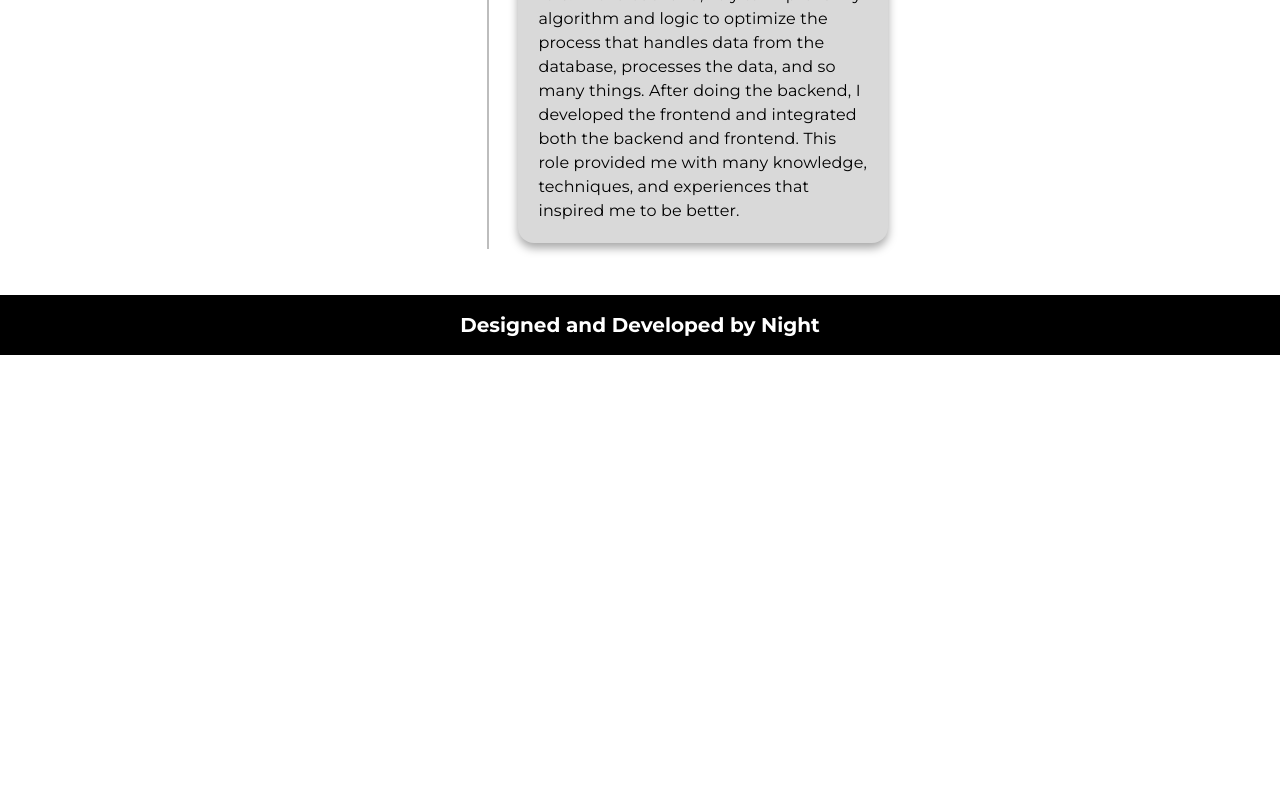
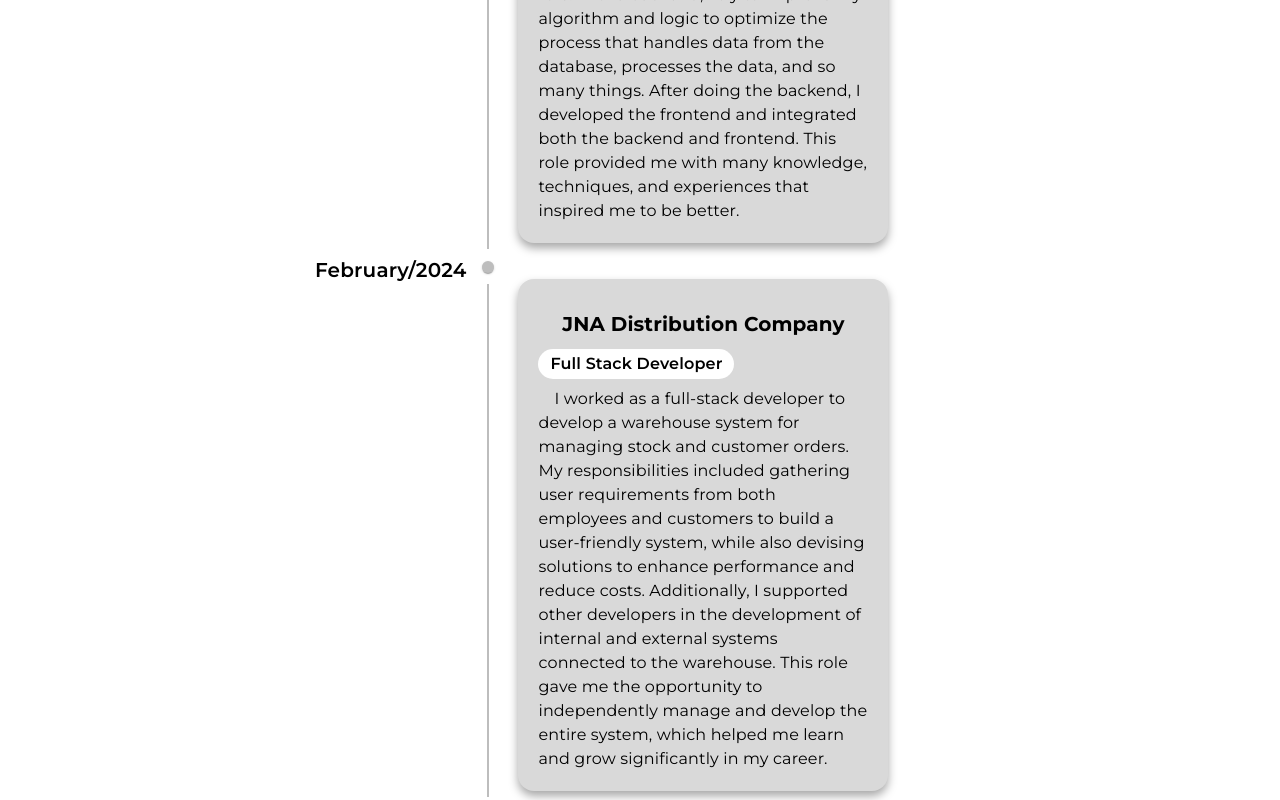
Before and after one commit to KNattawat89/My-portfolio, a React (Create React App) app: page / in a window 1280 px wide. Shown: the part 2000-2800 px from the top of the page. Before the commit the page ends 2355 px from the top, so only its background shows below. Built offline with nearby package versions, Linux system fonts and the light colour scheme; a web font is replaced by a local one.

Commit message:
UPDATE experience and skill

```diff
--- a/src/components/Experience/Experience.js
+++ b/src/components/Experience/Experience.js
@@ -11,102 +11,66 @@
       role: "Frontend Developer",
       description:
         "The first time that I worked at Connected Tech. I worked as a freelance developer, contributing various techniques to follow UX/UI design and integrate with the backend. This role provided me with excellent experience because I learned many techniques to improve myself.",
+      date: "September/2023",
     },
     {
       title: "Connected Tech",
       role: "Full Stack Developer",
       description:
         "After doing the frontend role for 3 months, I try to be the full stack developer. I learn many things from this role. In the backend, I try to improve my algorithm and logic to optimize the process that handles data from the database, processes the data, and so many things. After doing the backend, I developed the frontend and integrated both the backend and frontend. This role provided me with many knowledge, techniques, and experiences that inspired me to be better.",
+      date: "December/2023",
     },
+    {
+      title: "JNA Distribution Company",
+      role: "Full Stack Developer",
+      description:
+        "I worked as a full-stack developer to develop a warehouse system for managing stock and customer orders. My responsibilities included gathering user requirements from both employees and customers to build a user-friendly system, while also devising solutions to enhance performance and reduce costs. Additionally, I supported other developers in the development of internal and external systems connected to the warehouse. This role gave me the opportunity to independently manage and develop the entire system, which helped me learn and grow significantly in my career.",
+      date: "February/2024",
+    }
   ];
+
   const ref = useRef();
   const isVisible = useOnScreen(ref);
   console.log(isVisible);
+
   return (
     <div className="skill" ref={ref}>
       <Container sx={{ mb: "40px" }}>
-        <Box px={"15px"} className={isVisible ? " scrolled" : "skill-hind"}>
+        <Box px={"15px"} className={isVisible ? "scrolled" : "skill-hind"}>
           <h3 className="font">Work Experiences</h3>
         </Box>
 
-        <Timeline className={isVisible ? " scrolled" : "skill-hind"}  sx={{
-
+        <Timeline className={isVisible ? "scrolled" : "skill-hind"} sx={{
           [`& .${timelineOppositeContentClasses.root}`]: {
             flex: 0.55,
           },
         }}>
-          <TimelineItem>
-          <TimelineOppositeContent display={{xs: "none", sm: "block"}} color="textSecondary">
-          <div className="font" style={{fontSize: "20px", color: "black"}}>September/2023</div>
+          {experiences.map((experience, index) => (
+            <TimelineItem key={index}>
+              <TimelineOppositeContent display={{ xs: "none", sm: "block" }} color="textSecondary">
+                <div className="font" style={{ fontSize: "20px", color: "black" }}>
+                  {experience.date}
+                </div>
               </TimelineOppositeContent>
               <TimelineSeparator>
                 <TimelineDot />
-          <TimelineConnector/>
-        </TimelineSeparator >
-        <TimelineContent mt={{sm:3}}>
-          <Box display={{xs: "block", sm: "none"}}>
-        <div className="font" style={{fontSize: "20px", color: "black",}}>September/2023</div>
+                <TimelineConnector />
+              </TimelineSeparator>
+              <TimelineContent mt={{ sm: 3 }}>
+                <Box display={{ xs: "block", sm: "none" }}>
+                  <div className="font" style={{ fontSize: "20px", color: "black" }}>
+                    {experience.date}
+                  </div>
                 </Box>
                 <ExperienceBox
-              company={experiences[0].title}
-              role={experiences[0].role}
-              description={experiences[0].description}
+                  company={experience.title}
+                  role={experience.role}
+                  description={experience.description}
                 />
               </TimelineContent>
             </TimelineItem>
-          <TimelineItem>
-          <TimelineOppositeContent  display={{xs: "none", sm: "block"}} color="textSecondary">
-         <div className="font" style={{fontSize: "20px", color: "black"}}>December/2023</div>
-        </TimelineOppositeContent>
-          <TimelineSeparator>
-          <TimelineDot />
-          <TimelineConnector/>
-        </TimelineSeparator>
-        <TimelineContent mt={{sm:3}}>
-        <Box display={{xs: "block", sm: "none"}}>
-        <div className="font" style={{fontSize: "20px", color: "black",}}>December/2023</div>
-        </Box>
-        <ExperienceBox
-              company={experiences[1].title}
-              role={experiences[1].role}
-              description={experiences[1].description}
-            />
-          </TimelineContent>
-          </TimelineItem>
+          ))}
         </Timeline>
-
-        {/* <Stack
-          direction={"column"}
-          spacing={5}
-          alignItems={"center"}
-          justifyContent={"center"}
-        > */}
-
-          {/* <Stack
-            alignItems={"center"}
-            direction={"row"}
-            justifyContent={"space-around"}
-          >
-
-
-          </Stack> */}
-
-          {/* <Stack
-            alignItems={"center"}
-            direction={"row"}
-            justifyContent={"space-around"}
-          >
-
-            <ExperienceBox
-              company={experiences[1].title}
-              role={experiences[1].role}
-              description={experiences[1].description}
-            />
-          </Stack> */}
-          {/* <h3 className="" style={{ fontSize: "32px" }}>
-            Present
-          </h3> */}
-        {/* </Stack> */}
       </Container>
     </div>
   );
--- a/src/components/Navbar/Navbar.jsx
+++ b/src/components/Navbar/Navbar.jsx
@@ -198,7 +198,7 @@
           >
             <Button
              onClick={() => {
-              window.open('https://drive.google.com/file/d/1VP7TqBubYC0mt_rXrNIPBEqhsMn9miHU/view?usp=share_link', '_blank');
+              window.open('https://drive.google.com/file/d/1qMLGMtapEzgrMZxoL5Efs8uPf0kZ9Qi4/view?usp=share_link', '_blank');
             }}
               style={{
                 backgroundColor: "#D9D9D9",
--- a/src/components/Skill/Skills.js
+++ b/src/components/Skill/Skills.js
@@ -4,106 +4,9 @@
 import { SkillButton } from "./SkillButton";
 import { SkillBox } from "./skillBox";
 const Skills = () => {
-  // const [scrolled, setscrolled] = useState(false);
-  // const [scrolled2, setscrolled2] = useState(false);
   const [activeButton, setActiveButton] = useState("Web Development");
   const ref = useRef();
   const isVisible = useOnScreen(ref);
-
-  // const lang = [
-  //   {
-  //     img: "https://upload.wikimedia.org/wikipedia/commons/thumb/6/61/HTML5_logo_and_wordmark.svg/512px-HTML5_logo_and_wordmark.svg.png",
-  //     lang: "Html",
-  //     percent: 70,
-  //     per: "70%",
-  //   },
-  //   {
-  //     img: "https://i.pinimg.com/originals/eb/7e/20/eb7e20e646f5b7ec9ed4f8f78a5dee8f.png",
-  //     lang: "Css",
-  //     percent: 70,
-  //     per: "70%",
-  //   },
-  //   {
-  //     img: "https://upload.wikimedia.org/wikipedia/commons/d/dc/Javascript-shield.png",
-  //     lang: "Javascript",
-  //     percent: 60,
-  //     per: "60%",
-  //   },
-
-  //   {
-  //     img: "https://cdn-icons-png.flaticon.com/512/152/152760.png?w=360",
-  //     lang: "Java",
-  //     percent: 50,
-  //     per: "50%",
-  //   },
-  // ]
-
-  // const tool = [
-  //   {
-  //     img: "https://upload.wikimedia.org/wikipedia/commons/thumb/b/b2/Bootstrap_logo.svg/1280px-Bootstrap_logo.svg.png",
-  //     lang: "BootStrap",
-  //     percent: "Bs",
-  //     per: "60%",
-  //   },
-  //   {
-  //     img: "https://mui.com/static/logo.png",
-  //     lang: "Mui",
-  //     percent: "mui",
-  //     per: "70%",
-  //   },
-  //   {
-  //     img: "https://cdn1.iconfinder.com/data/icons/programing-development-8/24/react_logo-512.png",
-  //     lang: "React",
-  //     percent: "react",
-  //     per: "50%",
-  //   }
-  // ]
-
-  // useEffect(() => {
-  //   const onScroll = () => {
-  //     if (window.scrollY > 700) {
-  //       setscrolled(true);
-  //     }
-  //     else {
-  //       setscrolled(false)
-  //     }
-
-  //   }
-  //   window.addEventListener("scroll", onScroll);
-
-  //   return () => {
-  //     window.removeEventListener("scroll", onScroll);
-  //   };
-  // }, []);
-
-  // useEffect(() => {
-  //   const onScroll2 = () => {
-  //     if (window.scrollY > 1400) {
-  //       setscrolled2(true);
-  //     }
-  //     else {
-  //       setscrolled2(false)
-  //     }
-
-  //   }
-  //   window.addEventListener("scroll", onScroll2);
-
-  //   return () => {
-  //     window.removeEventListener("scroll", onScroll2);
-  //   };
-  // }, []);
-
-  // const [plus, setPlus] = useState(JSON.parse(window.localStorage.getItem('plus')));
-
-  // useEffect(() => {
-  //  JSON.parse(window.localStorage.getItem('plus'))
-  //  setPlus(JSON.parse(data));
-  //   }, []);
-
-  //   useEffect(() => {
-  //     window.localStorage.setItem('plus', plus);
-  //   }, [plus]);
-  // console.log(isVisible);
 
   const titleButton = [
     "Web Development",
@@ -151,6 +54,10 @@
       title: "ChakraUI",
       img: "https://yt3.googleusercontent.com/ytc/AIf8zZRITxoo0byi4KcV1NSBN2cZknYjLTidLKfizJj2=s900-c-k-c0x00ffffff-no-rj",
     },
+    {
+      title: "Vue.js",
+      img: "https://upload.wikimedia.org/wikipedia/commons/thumb/9/95/Vue.js_Logo_2.svg/640px-Vue.js_Logo_2.svg.png"
+    }
   ];
 
   const skillBoxesOfBackend = [
@@ -339,25 +246,6 @@
                   );
                 })}
           </Grid>
-
-          {/* <Stack direction={{xs: "column", md: "row"}} spacing={5} justifyContent="center">
-          <Stack alignItems="center">
-            <h4 className='font lang-font'>Library/Framework</h4>
-            {tool.map((tool) => {
-              return (
-                <Skillitem {...tool} scroll={isVisible} />
-              )
-            })}
-          </Stack>
-          <Stack alignItems="center">
-            <h4 className='font lang-font'>Languages</h4>
-            {lang.map((lang) => {
-              return (
-                <Skillitem {...lang} scroll={isVisible} />
-              )
-            })}
-          </Stack>
-        </Stack> */}
         </Box>
 
       </Container>
```
Lines whose indentation alone changed are shown as unchanged.
